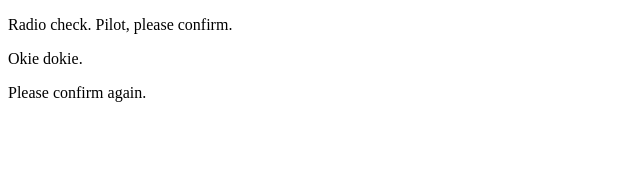
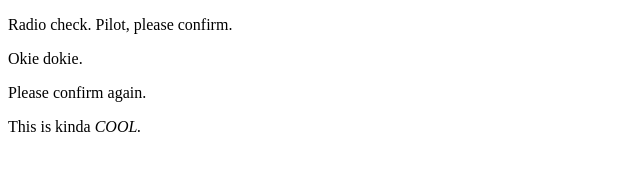
Before and after one commit to philipabbyad/communication-log, a plain HTML site: page index.html in a window 1280 px wide. Shown: the whole page, without its empty margins (0-640 px from the left). Drawn offline with Linux system fonts and the light colour scheme.

Commit message:
Added line about cool.

```diff
--- a/index.html
+++ b/index.html
@@ -4,5 +4,7 @@
       <p>Radio check. Pilot, please confirm.</p>
       <p>Okie dokie.</p>
       <p>Please confirm again.</p>
+
+      <p>This is kinda <em>COOL.</em></p>
    </body>
 </html>
```
